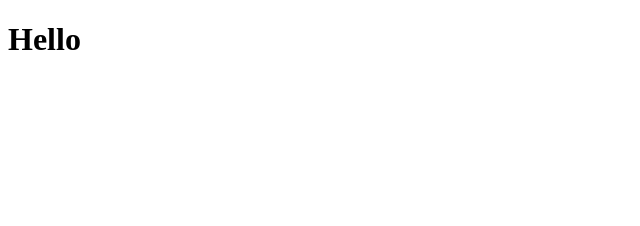
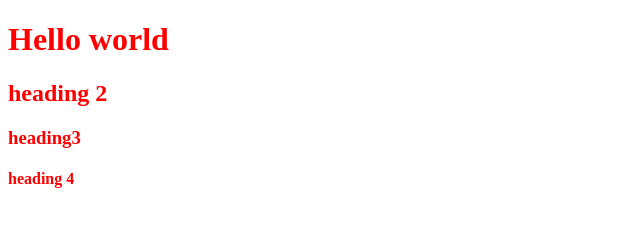
Before and after one commit to deveshsr124/coursera-test, a plain HTML site: page site/index.html in a window 1280 px wide. Shown: the whole page, without its empty margins (0-640 px from the left). Drawn offline with Linux system fonts and the light colour scheme.

Commit message:
headings

```diff
--- a/site/index.html
+++ b/site/index.html
@@ -3,7 +3,12 @@
 <head>
 	<title>my site</title>
 </head>
-<body>
-<h1>Hello</h1>
+<body style="color:red">
+<h1>Hello world</h1>
+<h2>heading 2</h2>
+<h3>heading3</h3>
+<h4>heading 4</h4>
+<h5></h5>
+<h6></h6>
 </body>
 </html>
```
